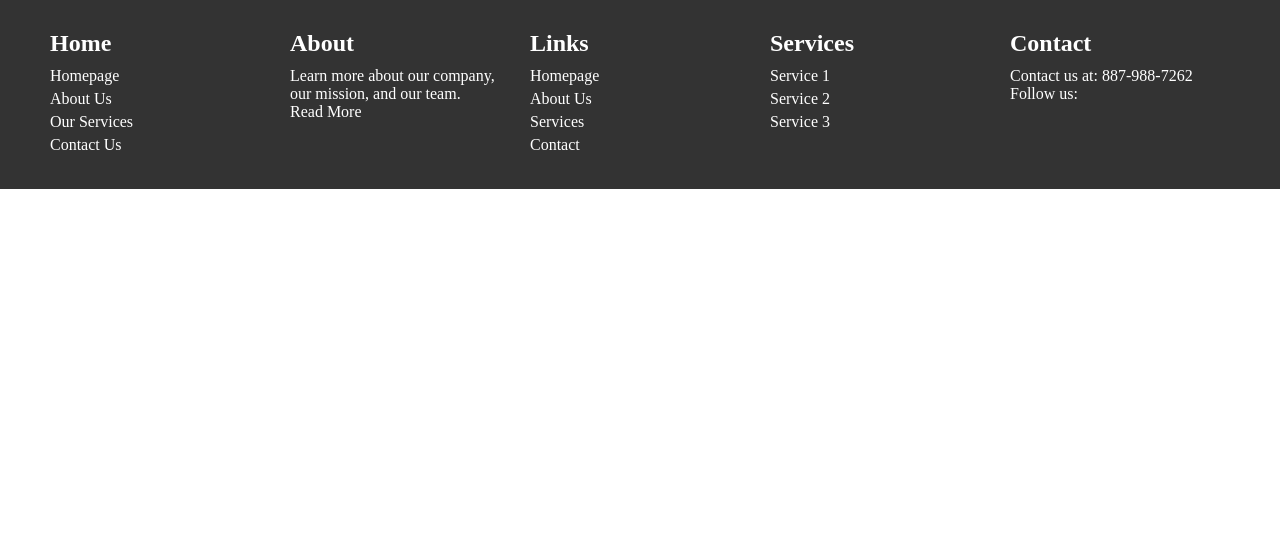
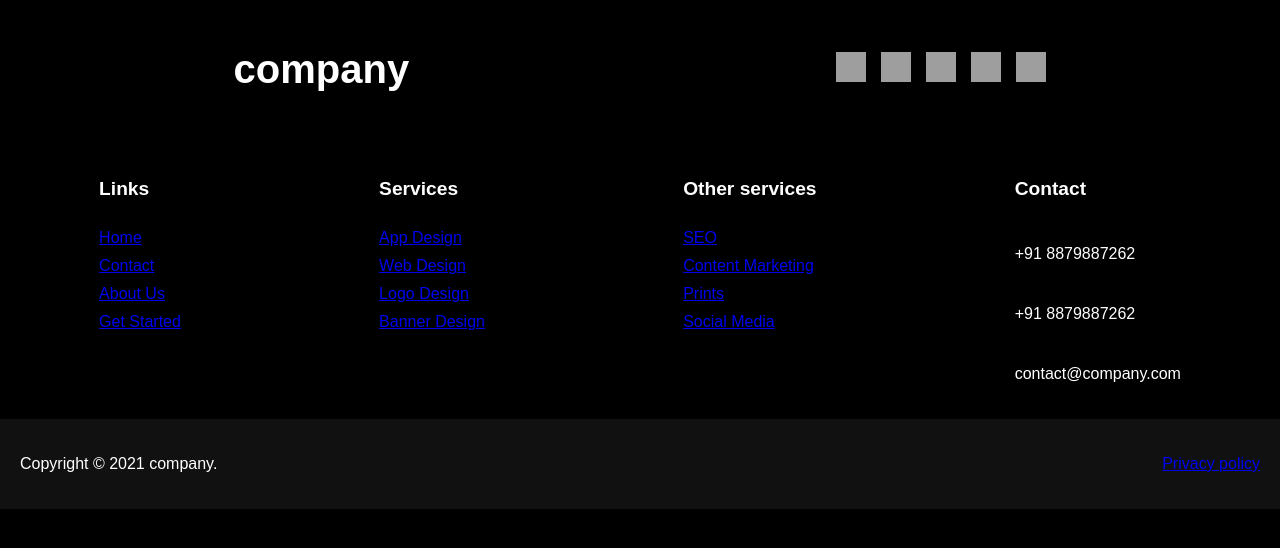
Before and after one commit to acciojob/footer-AsadGuru, a website: page main.html in a window 1280 px wide. Drawn offline with Linux system fonts and the light colour scheme; grey boxes are pictures that could not be loaded.

Commit message:
created a submission

```diff
--- a/main.html
+++ b/main.html
@@ -45,158 +45,102 @@
 <head>
     <meta charset="UTF-8">
     <meta name="viewport" content="width=device-width, initial-scale=1.0">
-    <title>Company Footer</title>
-    <!-- <link rel="stylesheet" href="styles.css"> -->
-
+    <title>Company Website</title>
     <style>
-		/* Basic Reset */
-* {
+        body {
+            background-color: black;
+            color: white;
+            font-family: sans-serif;
             margin: 0;
             padding: 0;
-    box-sizing: border-box;
         }
-
-/* Footer Container */
-footer {
-    background-color: #333;
-    color: #fff;
+        .container {
+            display: flex;
+            justify-content: space-around;
+            align-items: center;
             padding: 20px;
         }
-
-.footer-container {
+        .logo {
+            font-size: 2.5em;
+        }
+        .social-icons {
             display: flex;
-    flex-wrap: wrap;
-    justify-content: space-between;
-    max-width: 1200px;
-    margin: auto;
+            gap: 15px;
         }
-
-/* Footer Section */
-.footer-section {
-    flex: 1;
-    margin: 10px;
-    min-width: 200px;
-}
-
-.footer-section h2 {
-    font-size: 1.5em;
-    margin-bottom: 10px;
-}
-
-.footer-section ul {
-    list-style: none;
-}
-
-.footer-section ul li {
-    margin: 5px 0;
-}
-
-.footer-section a {
-    color: #fff;
+        .social-icons a {
             text-decoration: none;
         }
-
-.footer-section a:hover {
-    text-decoration: underline;
+        .social-icons img {
+            width: 30px;
+            height: 30px;
         }
-
-.social-media {
+        .content {
             display: flex;
+            justify-content: space-around;
+            padding: 20px;
+            gap: 40px;
         }
-
-.media-icon {
-    width: 24px;
-    height: 24px;
-    background-size: cover;
-    margin-right: 10px;
-    display: block;
+        .links, .services, .other-services, .contact {
+            display: flex;
+            flex-direction: column;
+            gap: 10px;
         }
-
-.facebook {
-    background-image: url('facebook-icon.png'); /* Replace with your Facebook icon URL */
+        h3 {
+            font-weight: bold;
+            font-size: 1.2em;
         }
-
-.twitter {
-    background-image: url('twitter-icon.png'); /* Replace with your Twitter icon URL */
+        footer {
+            display: flex;
+            justify-content: space-between;
+            align-items: center;
+            padding: 20px;
+            background-color: #111;
         }
-
-.instagram {
-    background-image: url('instagram-icon.png'); /* Replace with your Instagram icon URL */
-}
-
-.linkedin {
-    background-image: url('linkedin-icon.png'); /* Replace with your LinkedIn icon URL */
-}
-
-.youtube {
-    background-image: url('youtube-icon.png'); /* Replace with your YouTube icon URL */
-}
-
-@media (max-width: 768px) {
-    .footer-container {
-        flex-direction: column;
-        align-items: flex-start;
-    }
-}
-
     </style>
 </head>
 <body>
+    <header class="container">
+        <h1 class="logo">company</h1>
+        <div class="social-icons">
+            <a href="#"><img src="https://www.freepnglogos.com/uploads/facebook-logo-icon-png-16.png" alt="Facebook"></a>
+            <a href="#"><img src="https://cdn.iconscout.com/icon/free/png-512/twitter-logo-1-225997.png" alt="Twitter"></a>
+            <a href="#"><img src="https://upload.wikimedia.org/wikipedia/commons/thumb/5/51/Instagram_logo_2016.svg/2048px-Instagram_logo_2016.svg.png" alt="Instagram"></a>
+            <a href="#"><img src="https://www.freepnglogos.com/uploads/linkedin-logo-icon-png-20.png" alt="LinkedIn"></a>
+            <a href="#"><img src="https://www.freepnglogos.com/uploads/youtube-play-button-logo-png-21.png" alt="YouTube"></a>
+        </div>
+    </header>
+    <main class="content">
+        <div class="links">
+            <h3>Links</h3>
+            <a href="#">Home</a>
+            <a href="#">Contact</a>
+            <a href="#">About Us</a>
+            <a href="#">Get Started</a>
+        </div>
+        <div class="services">
+            <h3>Services</h3>
+            <a href="#">App Design</a>
+            <a href="#">Web Design</a>
+            <a href="#">Logo Design</a>
+            <a href="#">Banner Design</a>
+        </div>
+        <div class="other-services">
+            <h3>Other services</h3>
+            <a href="#">SEO</a>
+            <a href="#">Content Marketing</a>
+            <a href="#">Prints</a>
+            <a href="#">Social Media</a>
+        </div>
+        <div class="contact">
+            <h3>Contact</h3>
+            <p>+91 8879887262</p>
+            <p>+91 8879887262</p>
+            <p>contact@company.com</p>
+        </div>
+    </main>
     <footer>
-        <div class="footer-container">
-            <!-- Home Section -->
-            <div class="footer-section">
-                <h2>Home</h2>
-                <ul>
-                    <li><a href="/">Homepage</a></li>
-                    <li><a href="/about">About Us</a></li>
-                    <li><a href="/services">Our Services</a></li>
-                    <li><a href="/contact">Contact Us</a></li>
-                </ul>
-            </div>
-
-            <!-- About Section -->
-            <div class="footer-section">
-                <h2>About</h2>
-                <p>Learn more about our company, our mission, and our team.</p>
-                <a href="/about">Read More</a>
-            </div>
-
-            <!-- Links Section -->
-            <div class="footer-section">
-                <h2>Links</h2>
-                <ul>
-                    <li><a href="/">Homepage</a></li>
-                    <li><a href="/about">About Us</a></li>
-                    <li><a href="/services">Services</a></li>
-                    <li><a href="/contact">Contact</a></li>
-                </ul>
-            </div>
-
-            <!-- Services Section -->
-            <div class="footer-section">
-                <h2>Services</h2>
-                <ul>
-                    <li><a href="/service1">Service 1</a></li>
-                    <li><a href="/service2">Service 2</a></li>
-                    <li><a href="/service3">Service 3</a></li>
-                </ul>
-            </div>
-
-            <!-- Contact Section -->
-            <div class="footer-section">
-                <h2>Contact</h2>
-                <p>Contact us at: <a href="tel:8879887262">887-988-7262</a></p>
-                <p>Follow us:</p>
-                <div class="social-media">
-                    <a href="https://facebook.com" class="media-icon facebook" aria-label="Facebook"></a>
-                    <a href="https://twitter.com" class="media-icon twitter" aria-label="Twitter"></a>
-                    <a href="https://instagram.com" class="media-icon instagram" aria-label="Instagram"></a>
-                    <a href="https://linkedin.com" class="media-icon linkedin" aria-label="LinkedIn"></a>
-                    <a href="https://youtube.com" class="media-icon youtube" aria-label="YouTube"></a>
-                </div>
-            </div>
-        </div>
+        <p>Copyright © 2021 company.</p>
+        <a href="#">Privacy policy</a>
     </footer>
 </body>
 </html>
```
Lines whose indentation alone changed are shown as unchanged.
